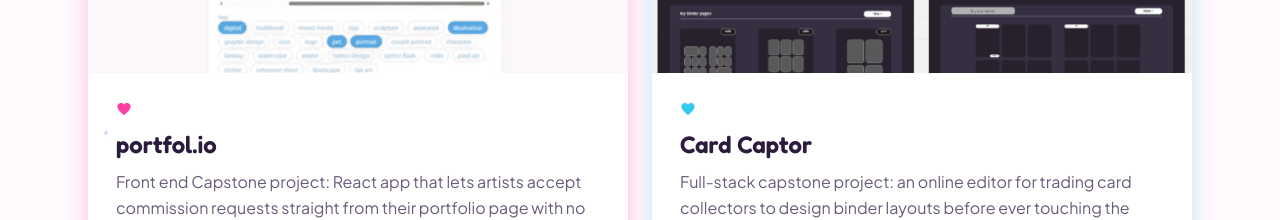
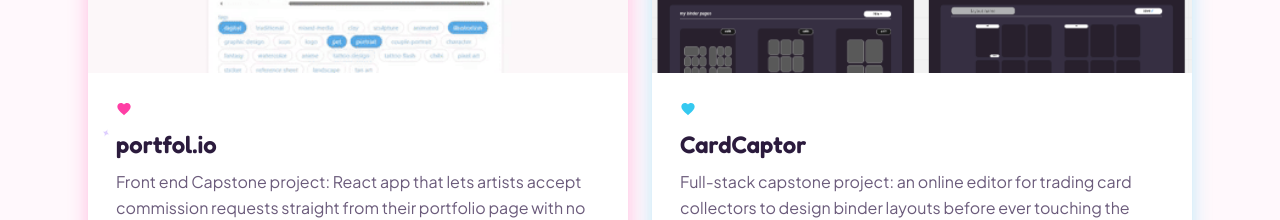
Before and after one commit to judeottilie-tech/experience, a React (Vite) app: page / in a window 1280 px wide. Shown: the part 1600-1820 px from the top of the page. Built offline with nearby package versions, Linux system fonts and the light colour scheme.

Commit message:
Rename Card Captor to CardCaptor on project card

```diff
--- a/src/data/content.js
+++ b/src/data/content.js
@@ -96,7 +96,7 @@
     accent: 'coral',
   },
   {
-    name: 'Card Captor',
+    name: 'CardCaptor',
     description:
       [ "Full-stack capstone project: an online editor for trading card collectors to design binder layouts before ever touching the cards. Drag cards into slots, name and save layouts, come back and keep editing.",
       " Right now, filling a slot opens a card picker popup pulling from a set of cards I've preloaded, kept simple while I get the core layout, save, and edit flow solid. Search and a full card database are next on the list." ],
```
